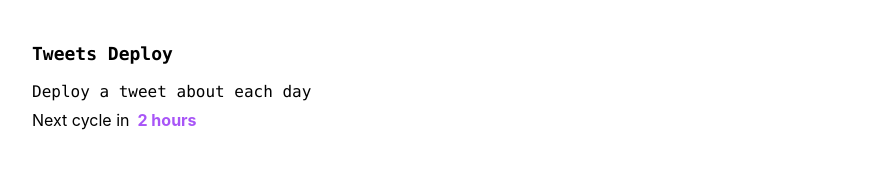
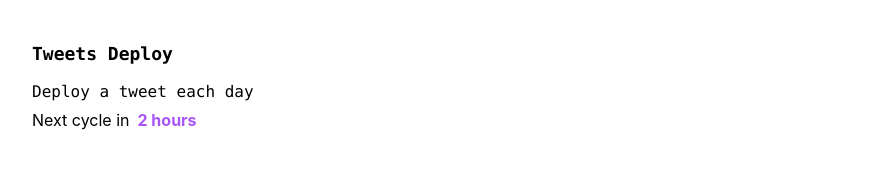
Before and after one commit to yellyoshua/tweets, a Next.js app: page / in a window 1280 px wide. Shown: the top 170 px of the page, without its empty margins (0-895 px from the left). Built offline with nearby package versions, Linux system fonts and the light colour scheme.

Commit message:
add word correction

```diff
--- a/pages/index.jsx
+++ b/pages/index.jsx
@@ -29,7 +29,7 @@ export default function Home() {
         <link rel="icon" href="/favicon.ico" />
       </Head>
       <TopBar />
-      <h3 className='font-mono'>Deploy a tweet about each day</h3>
+      <h3 className='font-mono'>Deploy a tweet each day</h3>
       <CountDownComponent />
       <main className='my-20 font-mono'>
         <Authentication session={session} login={<LoginComponent />}>
```
